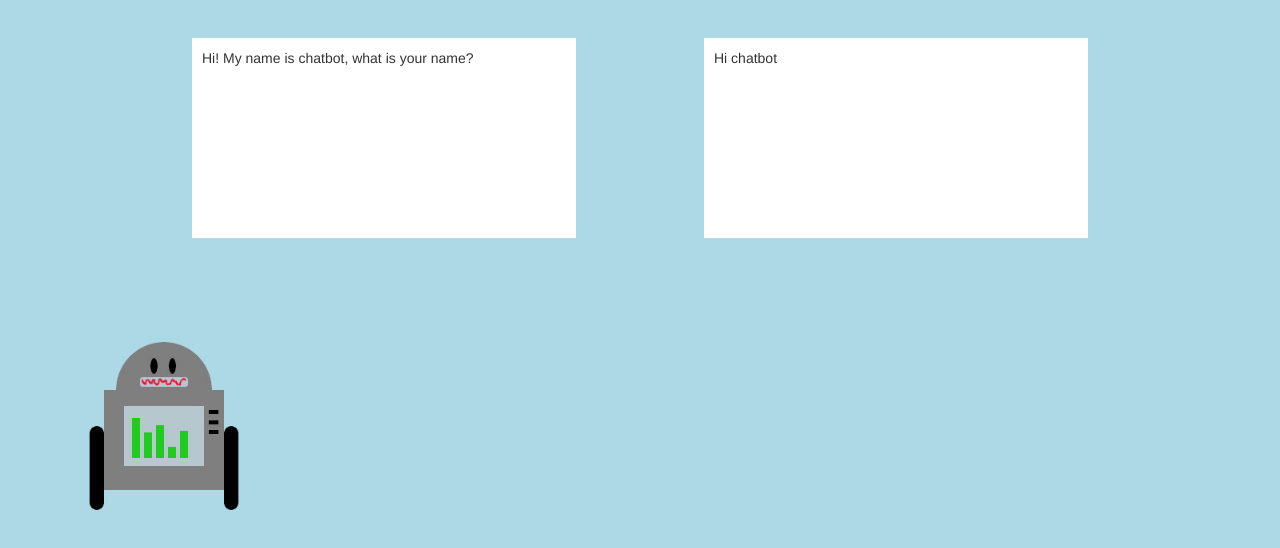
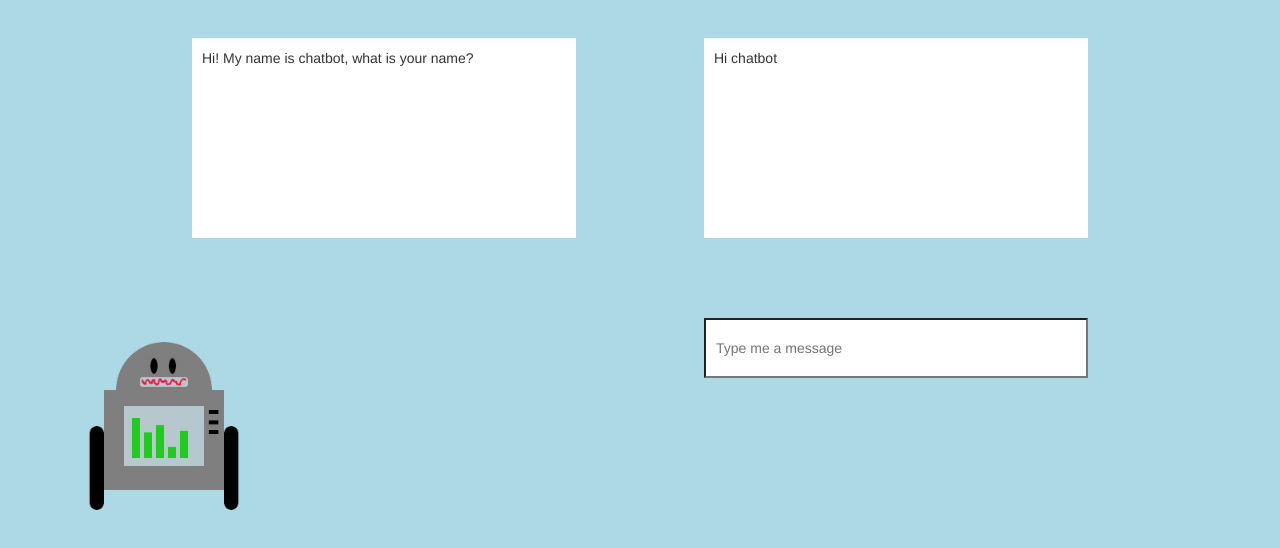
Before and after one commit to econne01/chatterbot, a plain HTML site: page index.html in a window 1280 px wide. Shown: the part 82-630 px from the top of the page. Drawn offline with nearby package versions, Linux system fonts and the light colour scheme.

Commit message:
Adding the input box to chat to chatbot

```diff
--- a/css/main.css
+++ b/css/main.css
@@ -20,6 +20,19 @@
     right: 15%;
 }
 
+#user__input {
+    position: fixed;
+    top: 50%;
+    right: 15%;
+    width: 30%;
+}
+#user__input input {
+    background-color: white;
+    height: 60px;
+    width: 100%;
+    padding: 10px;
+}
+
 .conversation-container {
     background-color: white;
     height: 200px;
--- a/index.html
+++ b/index.html
@@ -28,6 +28,9 @@
         <div id="chatbot-image">
             <img src="images/chatbot.jpg" />
         </div>
+        <div id="user__input">
+            <input id="chatInput" type="text" placeholder="Type me a message" />
+        </div>
         <!-- jQuery (necessary for Bootstrap's JavaScript plugins) -->
         <script src="https://code.jquery.com/jquery.js"></script>
         <!-- Extra js sources here -->
```
Also changed, not shown: 1 other file.
